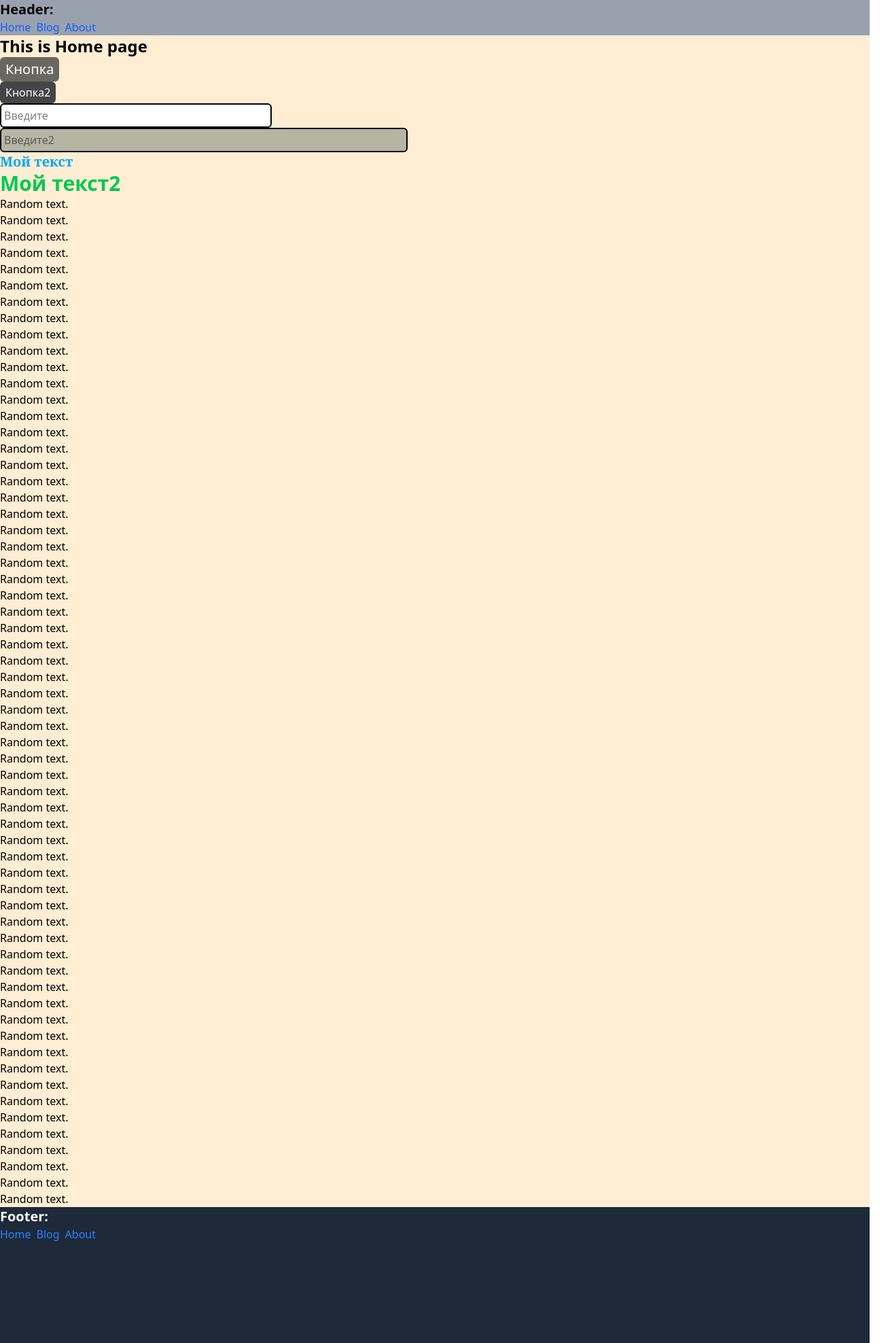
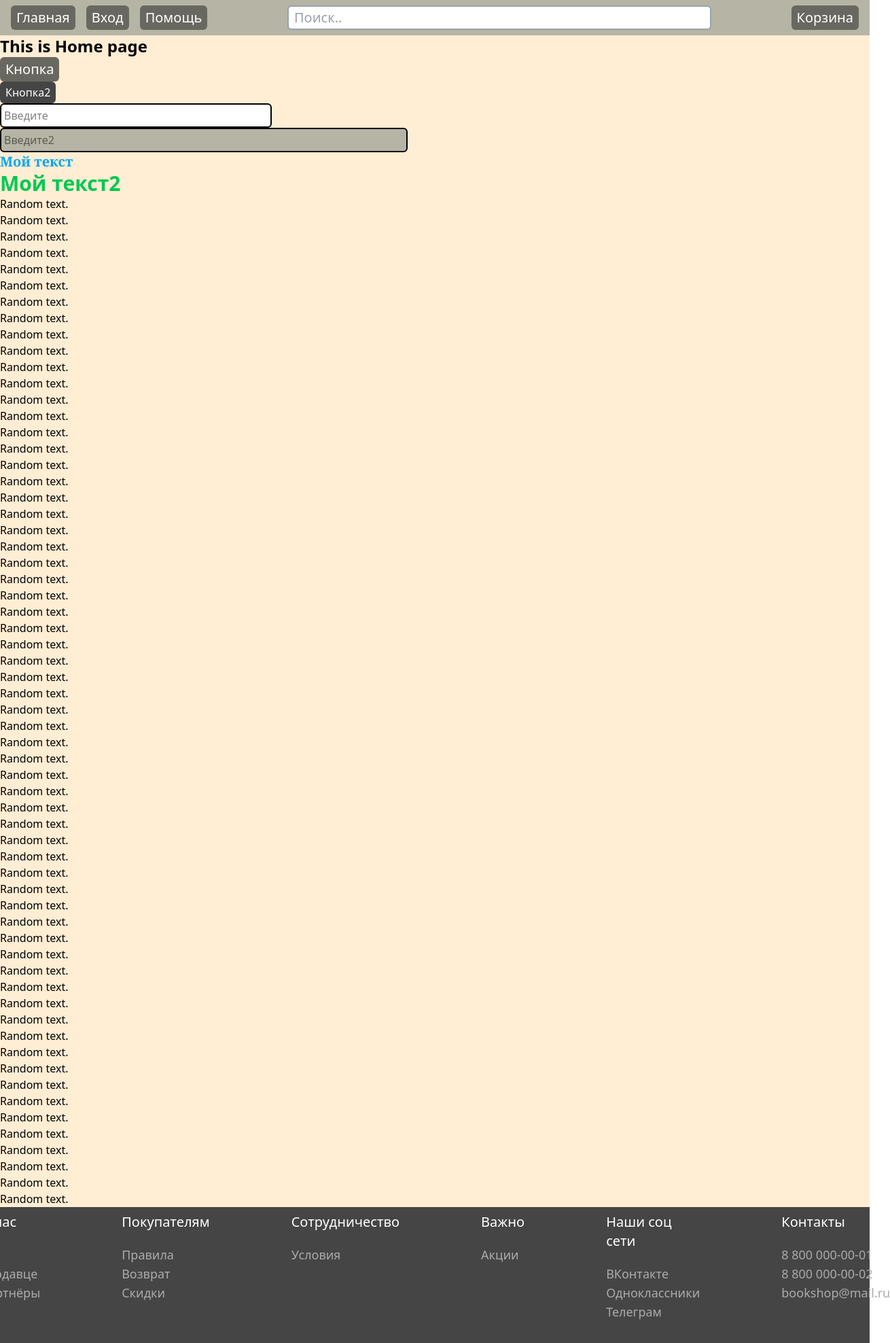
Before and after one commit to Marekdanilov/vite_project, a React (Vite) app: page / in a window 1280 px wide. Shown: the whole page at 68% size, 1310 px wide, since content can reach past the window. Built offline with nearby package versions, Linux system fonts and the light colour scheme.

Commit message:
update Footer and Header with Desing

```diff
--- a/src/components/Footer.jsx
+++ b/src/components/Footer.jsx
@@ -3,12 +3,83 @@ import { Link } from 'react-router-dom'
 
 function Footer() {
     return (
-        <div className='bg-gray-800 text-gray-50 bottom-0 h-[200px]'>
-            <div className='text-xl  font-semibold'>Footer:</div>
+        <div className='flex justify-center bg-[#454545] text-white bottom-0 h-[200px] px-6 py-2'>
+            {/* <div className='text-xl  font-semibold'>Footer:</div>
             <div className='text-blue-500 space-x-2'>
                 <Link to='/'>Home</Link>
                 <Link to='/blog'>Blog</Link>
                 <Link to='/About'>About</Link>
+            </div> */}
+            <div className='flex flex-row gap-x-30'>
+                <div className='flex flex-col gap-y-5'>
+                    <div className='text-xl'>
+                        О нас
+                    </div>
+                    <div>
+                        <div className='text-lg text-[#ABABAB]'>
+                            <p>О продавце</p>
+                            <p>Партнёры</p>
+                        </div>
+                    </div>
+                </div>
+
+                <div className='flex flex-col gap-y-5'>
+                    <div className='text-xl'>
+                        Покупателям
+                    </div>
+                    <div>
+                        <div className='text-lg text-[#ABABAB]'>
+                            <p>Правила</p>
+                            <p>Возврат</p>
+                            <p>Скидки</p>
+                        </div>
+                    </div>
+                </div>
+
+                <div className='flex flex-col gap-y-5'>
+                    <div className='text-xl'>
+                        Сотрудничество
+                    </div>
+                    <div>
+                        <div className='text-lg text-[#ABABAB]'>
+                            <p>Условия</p>
+                        </div>
+                    </div>
+                </div>
+                <div className='flex flex-col gap-y-5'>
+                    <div className='text-xl'>
+                        Важно
+                    </div>
+                    <div>
+                        <div className='text-lg text-[#ABABAB]'>
+                            <p>Акции</p>
+                        </div>
+                    </div>
+                </div>
+                <div className='flex flex-col gap-y-5'>
+                    <div className='text-xl'>
+                        Наши соц сети
+                    </div>
+                    <div>
+                        <div className='text-lg text-[#ABABAB]'>
+                            <p>ВКонтакте</p>
+                            <p>Одноклассники</p>
+                            <p>Телеграм</p>
+                        </div>
+                    </div>
+                </div>
+                <div className='flex flex-col gap-y-5'>
+                    <div className='text-xl'>
+                        Контакты
+                    </div>
+                    <div>
+                        <div className='text-lg text-[#ABABAB]'>
+                            <p>8 800 000-00-01</p>
+                            <p>8 800 000-00-02</p>
+                            <p>bookshop@mail.ru</p>
+                        </div>
+                    </div>
+                </div>
             </div>
         </div>
     )
--- a/src/components/Header.jsx
+++ b/src/components/Header.jsx
@@ -1,16 +1,26 @@
 import React from 'react'
 import { Link } from 'react-router-dom'
+import Button from './Button'
 
 function Header() {
     return (
         <>
-            <div className='bg-gray-400 sticky top-0'>
-                <div className='text-xl  font-semibold'>Header:</div>
+            <div className='flex flex-row bg-[#B6B4A4] sticky top-0 py-2 px-4 justify-between'>
+                {/* <div className='text-xl  font-semibold'>Header:</div>
                 <div className='text-blue-600 space-x-2'>
                     <Link to='/'>Home</Link>
                     <Link to='/blog'>Blog</Link>
                     <Link to='/About'>About</Link>
+                </div> */}
+                <div className='flex flex-row gap-x-4'>
+                    <Button color="primary" size="medium" title="Главная"/>
+                    <Button color="primary" size="medium" title="Вход"/>
+                    <Button color="primary" size="medium" title="Помощь"/>
                 </div>
+                <div className='flex basis-1/2 items-center bg-white text-gray-400 text-xl px-2 rounded-md border-2 border-gray-400'>
+                    Поиск..
+                </div>
+               <Button color="primary" size="medium" title="Корзина"/>
             </div>
         </>
     )
```
